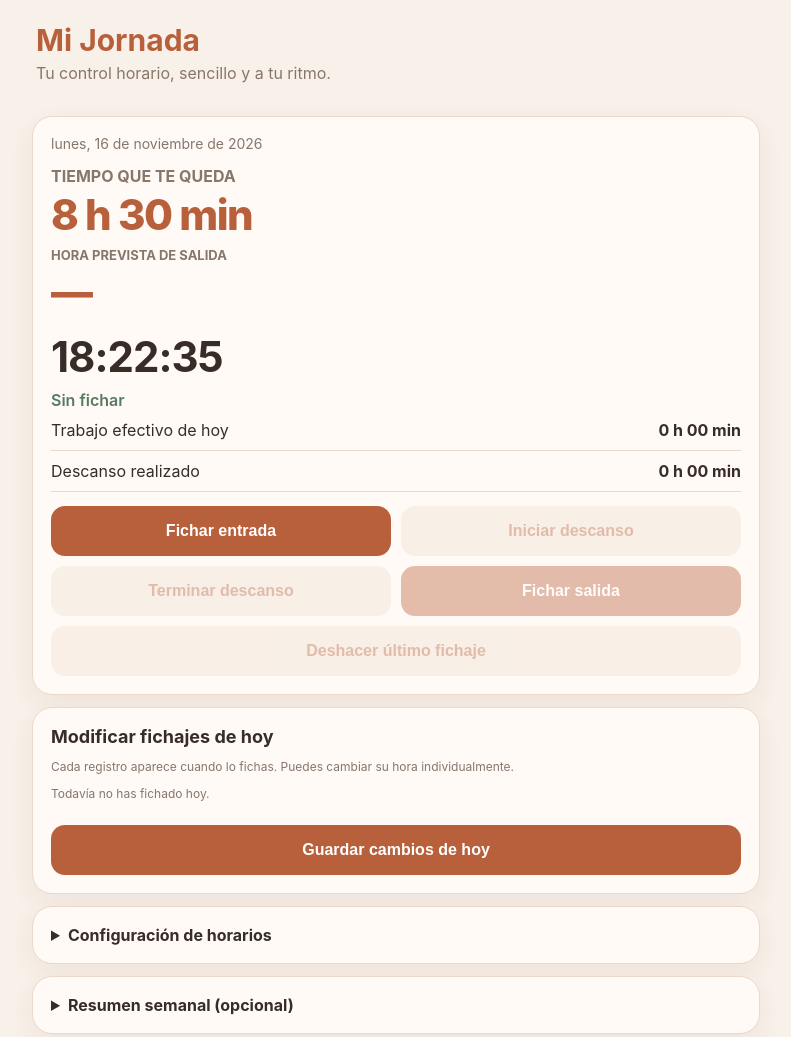
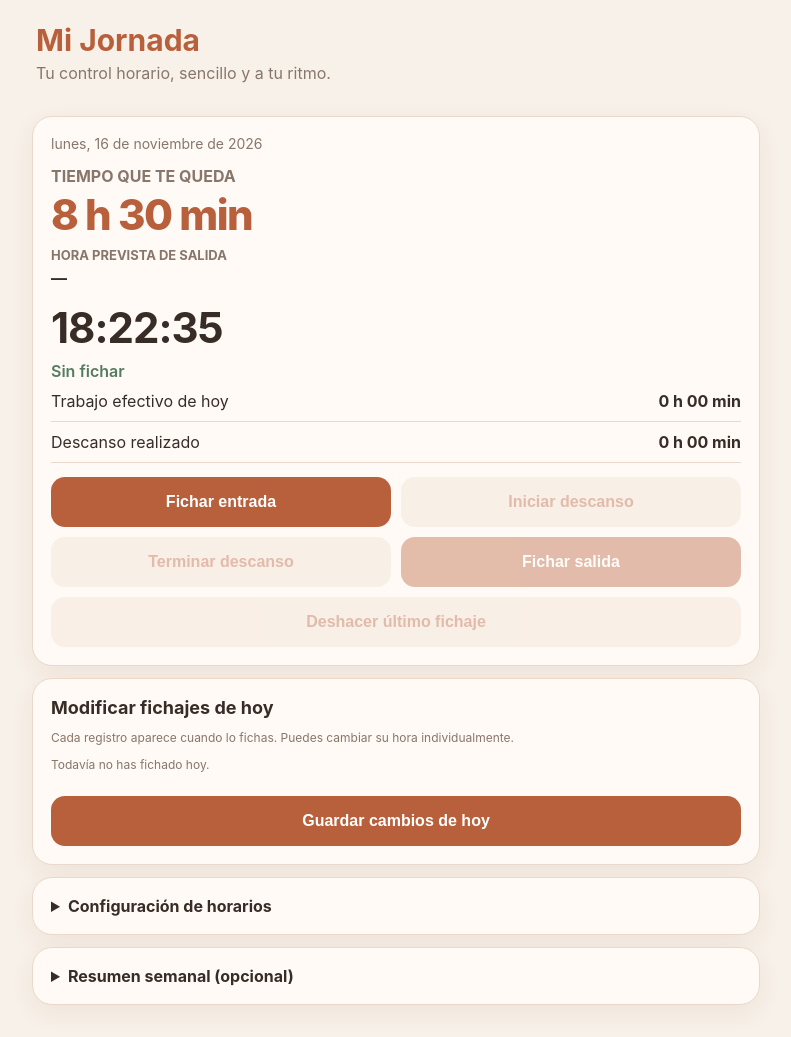
Before and after one commit to endeavor39/mi-jornada, a plain HTML site: page index.html in a window 1280 px wide. Shown: the whole page, without its empty margins (244-1035 px from the left). Drawn offline with Linux system fonts and the light colour scheme.

Commit message:
Ajustar tamaño de hora de salida al dato de trabajo efectivo

```diff
--- a/index.html
+++ b/index.html
@@ -11,7 +11,7 @@
 </head>
 <body>
 <header><h1>Mi Jornada</h1><p>Tu control horario, sencillo y a tu ritmo.</p></header>
-<section class="card" id="mainCard"><div class="today" id="today"></div><div class="muted" style="margin-top:14px;font-weight:650">TIEMPO QUE TE QUEDA</div><div id="remaining" style="font-size:42px;line-height:1.15;font-weight:800;letter-spacing:-1.5px;color:var(--accent);margin:5px 0 8px">—</div><div class="muted" style="font-size:13px;font-weight:650">HORA PREVISTA DE SALIDA</div><div id="finishTime" style="font-size:42px;line-height:1.15;font-weight:800;letter-spacing:-1.5px;color:var(--accent);margin:5px 0 14px">—</div><div class="clock" id="clock">--:--:--</div><div class="status" id="status">Sin fichar</div><div class="row"><span>Trabajo efectivo de hoy</span><strong id="worked">0 h 00 min</strong></div><div class="row"><span>Descanso realizado</span><strong id="breaks">0 min</strong></div><div class="grid" style="margin-top:14px"><button class="btn" id="in">Fichar entrada</button><button class="btn secondary" id="break">Iniciar descanso</button><button class="btn secondary" id="back">Terminar descanso</button><button class="btn" id="out">Fichar salida</button></div><div class="actions" style="margin-top:10px"><button class="btn secondary" id="undo">Deshacer último fichaje</button></div></section>
+<section class="card" id="mainCard"><div class="today" id="today"></div><div class="muted" style="margin-top:14px;font-weight:650">TIEMPO QUE TE QUEDA</div><div id="remaining" style="font-size:42px;line-height:1.15;font-weight:800;letter-spacing:-1.5px;color:var(--accent);margin:5px 0 8px">—</div><div class="muted" style="font-size:13px;font-weight:650">HORA PREVISTA DE SALIDA</div><div id="finishTime" style="font-size:16px;font-weight:700;color:var(--ink);margin:5px 0 14px">—</div><div class="clock" id="clock">--:--:--</div><div class="status" id="status">Sin fichar</div><div class="row"><span>Trabajo efectivo de hoy</span><strong id="worked">0 h 00 min</strong></div><div class="row"><span>Descanso realizado</span><strong id="breaks">0 min</strong></div><div class="grid" style="margin-top:14px"><button class="btn" id="in">Fichar entrada</button><button class="btn secondary" id="break">Iniciar descanso</button><button class="btn secondary" id="back">Terminar descanso</button><button class="btn" id="out">Fichar salida</button></div><div class="actions" style="margin-top:10px"><button class="btn secondary" id="undo">Deshacer último fichaje</button></div></section>
 <section class="card"><h2 class="section-title">Modificar fichajes de hoy</h2><p class="tiny">Cada registro aparece cuando lo fichas. Puedes cambiar su hora individualmente.</p><div id="todayEvents"></div><button class="btn" id="saveEdit" style="margin-top:12px;width:100%">Guardar cambios de hoy</button></section>
 <section class="card"><details><summary>Configuración de horarios</summary><p class="tiny">Horas de trabajo efectivo y descanso incluido por día.</p><div id="settings"></div><button class="btn" id="saveSettings" style="width:100%;margin-top:12px">Guardar horarios</button></details></section>
 <section class="card"><details><summary>Resumen semanal (opcional)</summary><div id="week" class="weekdays" style="margin-top:12px"></div></details></section>
```
